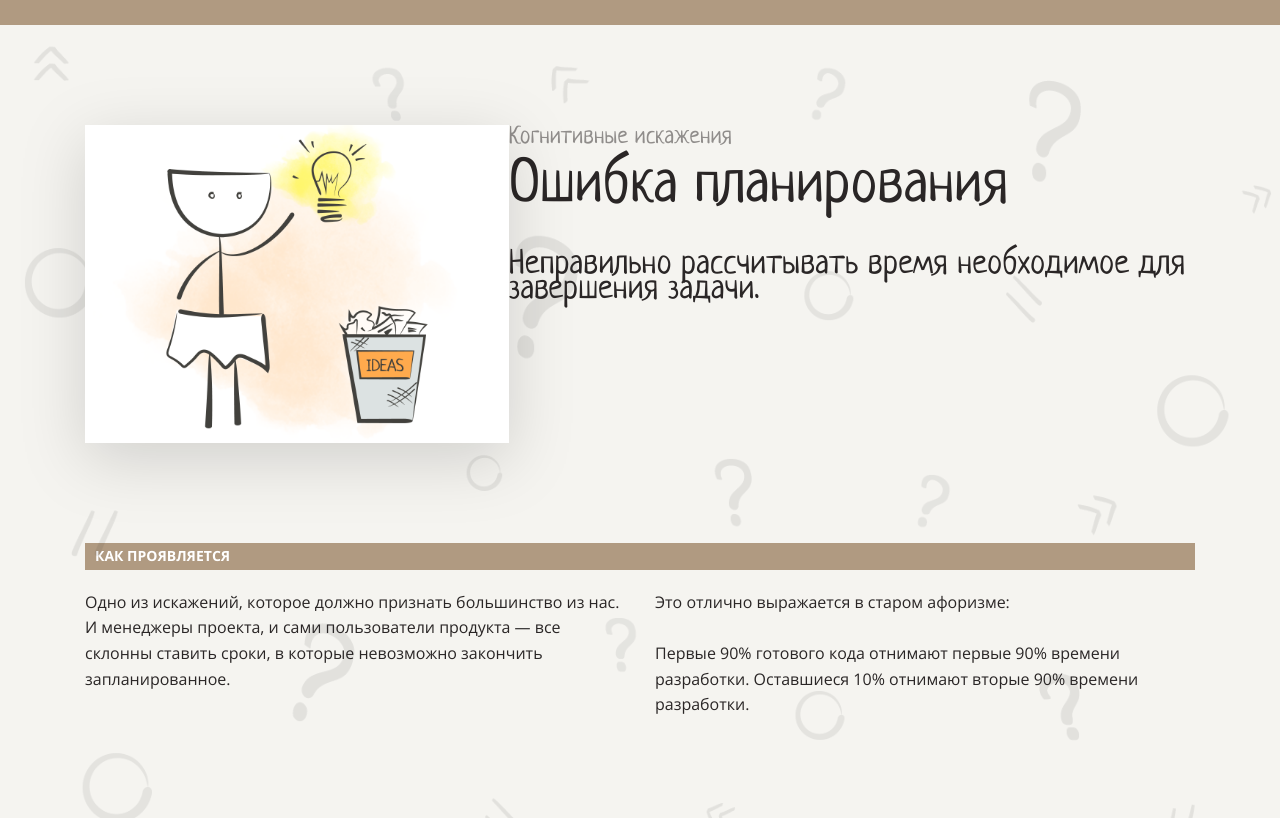
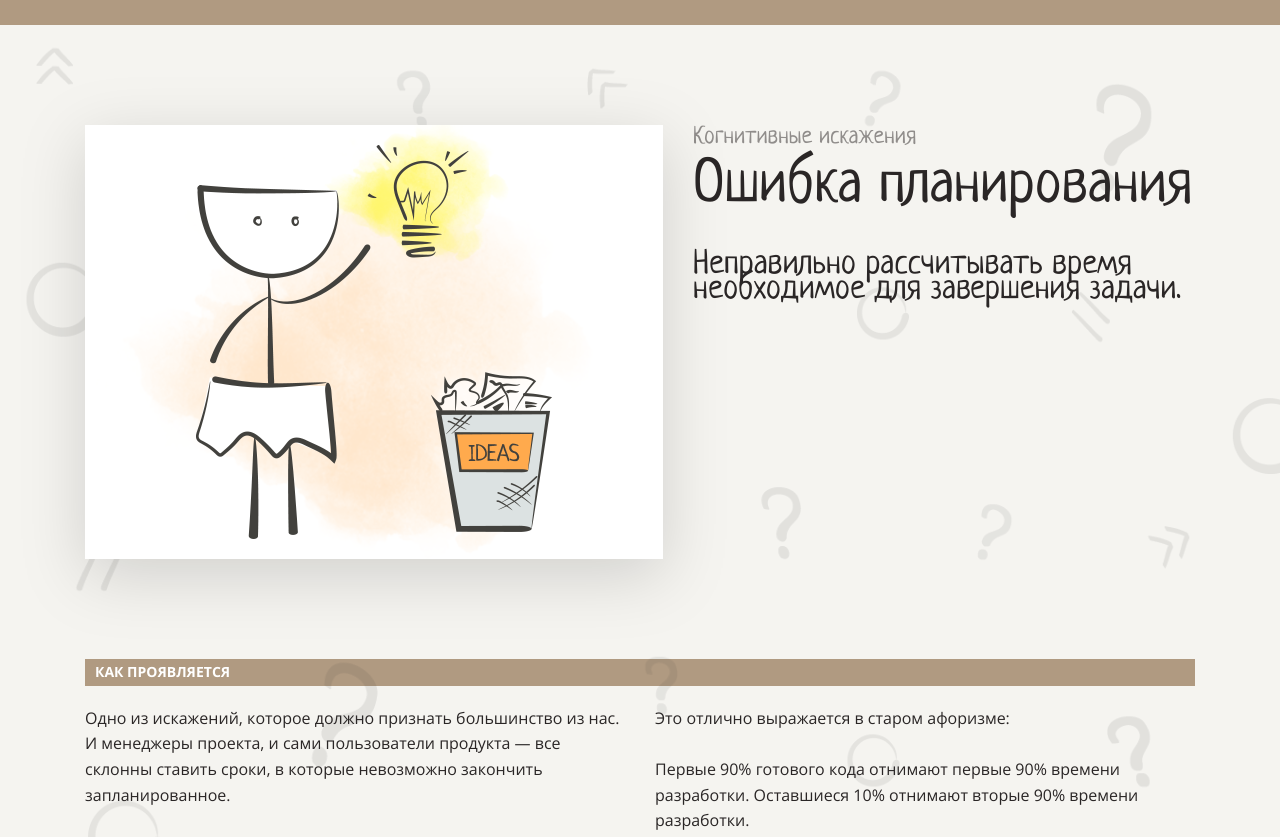
Before and after one commit to Zithen/layout-designer-project-58, a website: page src/index.html in a window 1280 px wide. Shown: the part 6460-7297 px from the top of the page. Drawn offline with Linux system fonts and the light colour scheme.

Commit message:
Fix minor errors errors-in-planning page

```diff
--- a/src/index.html
+++ b/src/index.html
@@ -309,7 +309,7 @@
       <section class="width-1110">
         <section class="display-flex">
           <figure>
-            <img src="styles/images/3.png" alt="Hexlet with trash" class="filter text-vertical-center max-width-100-proc bg-white z-index-10100">
+            <img src="styles/images/3.png" alt="Hexlet with trash" class="filter text-vertical-center margin-right-30 bg-white z-index-10100">
           </figure>
 
           <section class="display-flex flex-column">
```
